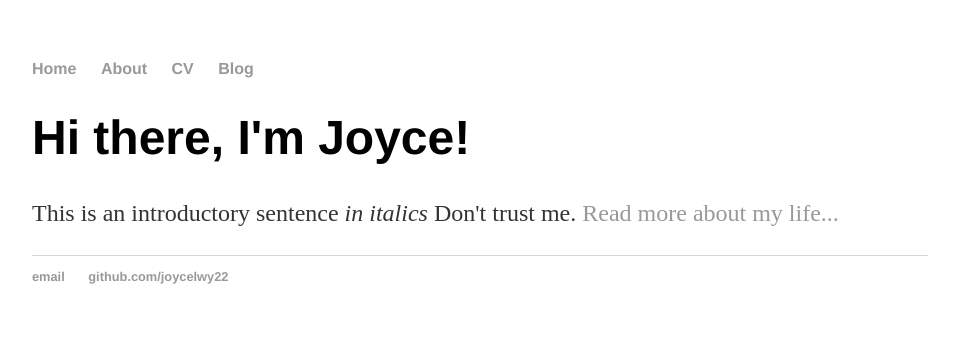
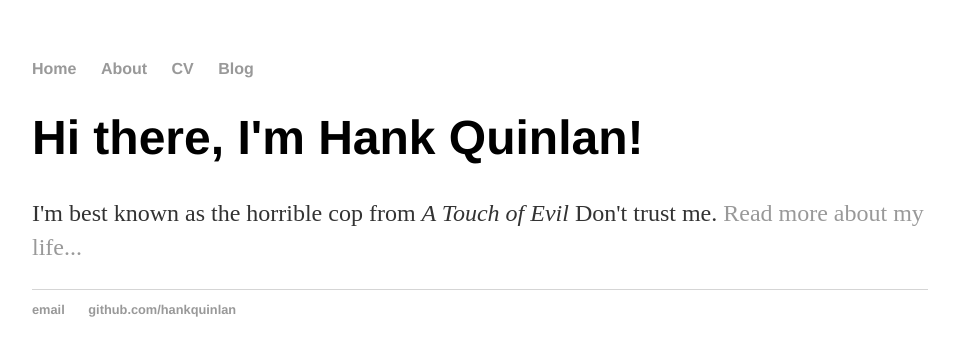
Before and after one commit to joycelwy22/joycelwy22.github.io, a Jekyll site: the page built from index.html, in a window 1280 px wide. Shown: the top 356 px of the page, without its empty margins (160-1119 px from the left). Built offline with Jekyll 4.4.1, drawn with Linux system fonts in a browser that asks for light colours.

Commit message:
Update index.html

```diff
--- a/index.html
+++ b/index.html
@@ -1,30 +1,8 @@
-<!DOCTYPE html>
-<html>
-	<head>
-		<title>Joyce</title>
-		<!-- link to main stylesheet -->
-		<link rel="stylesheet" type="text/css" href="/css/main.css">
-	</head>
-	<body>
-		<nav>
-    		<ul>
-        		<li><a href="/">Home</a></li>
-	        	<li><a href="/about">About</a></li>
-        		<li><a href="/cv">CV</a></li>
-        		<li><a href="/blog">Blog</a></li>
-    		</ul>
-		</nav>
-		<div class="container">
-    		<div class="blurb">
-        		<h1>Hi there, I'm Joyce!</h1>
-				<p>This is an introductory sentence <em>in italics</em> Don't trust me. <a href="/about">Read more about my life...</a></p>
-    		</div><!-- /.blurb -->
-		</div><!-- /.container -->
-		<footer>
-    		<ul>
-        		<li><a href="mailto:joycelwy26@gmail.com">email</a></li>
-        		<li><a href="https://github.com/joycelwy22">github.com/joycelwy22</a></li>
-			</ul>
-		</footer>
-	</body>
-</html>
+---
+layout: default
+title: Hank Quinlan, Horrible Cop
+---
+<div class="blurb">
+	<h1>Hi there, I'm Hank Quinlan!</h1>
+	<p>I'm best known as the horrible cop from <em>A Touch of Evil</em> Don't trust me. <a href="/about">Read more about my life...</a></p>
+</div><!-- /.blurb -->
```
